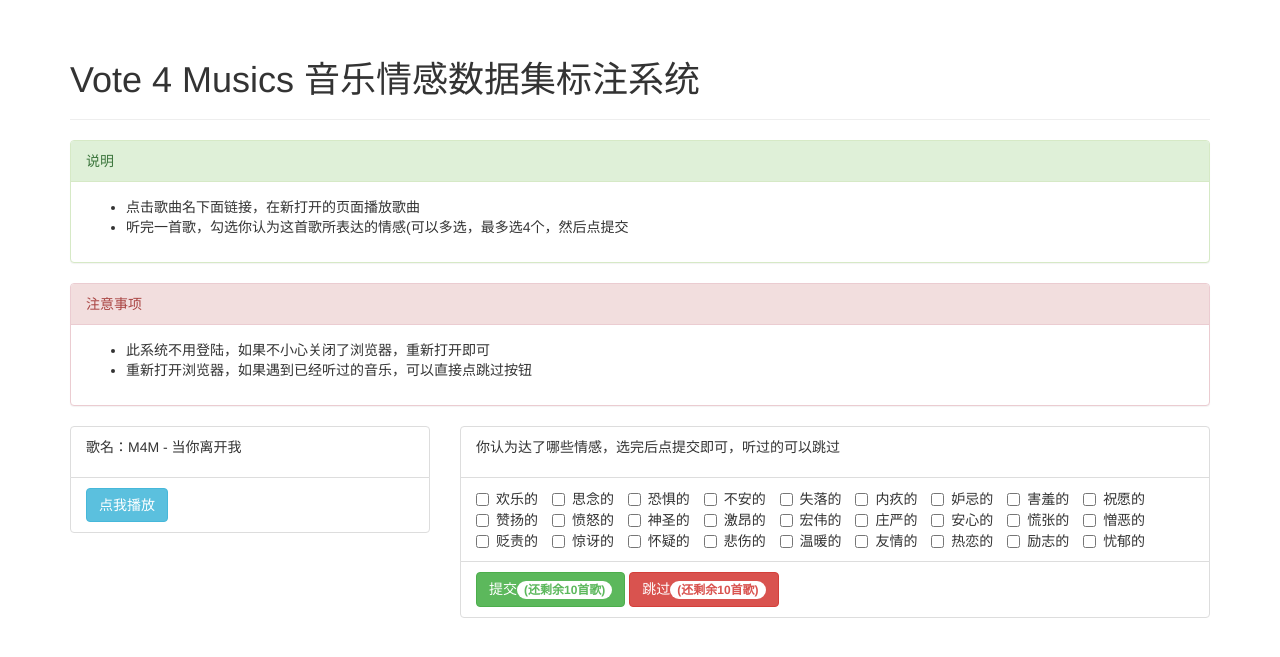
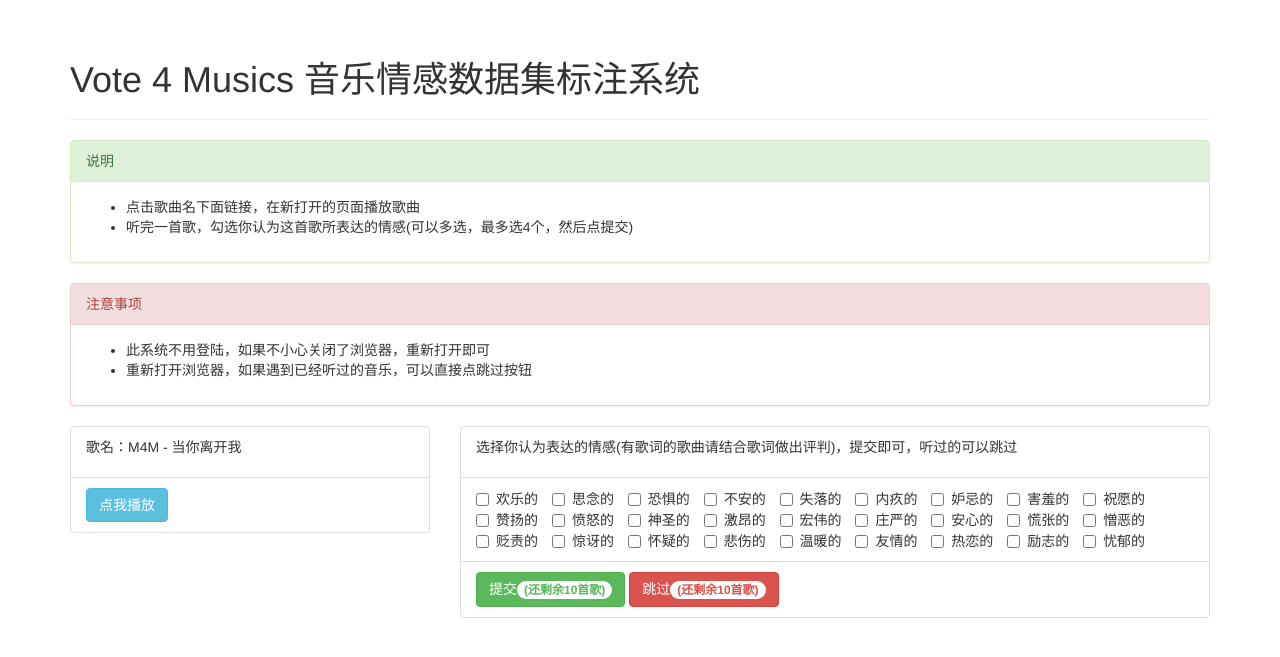
Before and after one commit to xietx1995/VoteForMusics, a Flask app: page / in a window 1280 px wide. Shown: the part 52-709 px from the top of the page. Run offline with Flask 2, Linux system fonts and the light colour scheme; data comes from the database, SQL or seed files in the repository; some libraries are stand-ins or nearby versions.

Commit message:
修改操作说明

```diff
--- a/templates/index.html
+++ b/templates/index.html
@@ -13,7 +13,7 @@
     <div class="panel-body">
         <ul>
             <li>点击歌曲名下面链接，在新打开的页面播放歌曲</li>
-            <li>听完一首歌，勾选你认为这首歌所表达的情感(可以多选，最多选4个，然后点提交</li>
+            <li>听完一首歌，勾选你认为这首歌所表达的情感(可以多选，最多选4个，然后点提交)</li>
         </ul>
     </div>
 </div>
@@ -47,7 +47,7 @@
         <div class="col-sm-8">
             <form method="post">
                 <ul class="list-group">
-                    <li class="list-group-item"><p>你认为达了哪些情感，选完后点提交即可，听过的可以跳过</p></li>
+                    <li class="list-group-item"><p>选择你认为表达的情感(有歌词的歌曲请结合歌词做出评判)，提交即可，听过的可以跳过</p></li>
                     <li class="list-group-item" id="choices">
                         <label class="checkbox-inline"><input type="checkbox" name="choice" value="0">欢乐的</label>
                         <label class="checkbox-inline"><input type="checkbox" name="choice" value="1">思念的</label>
```
